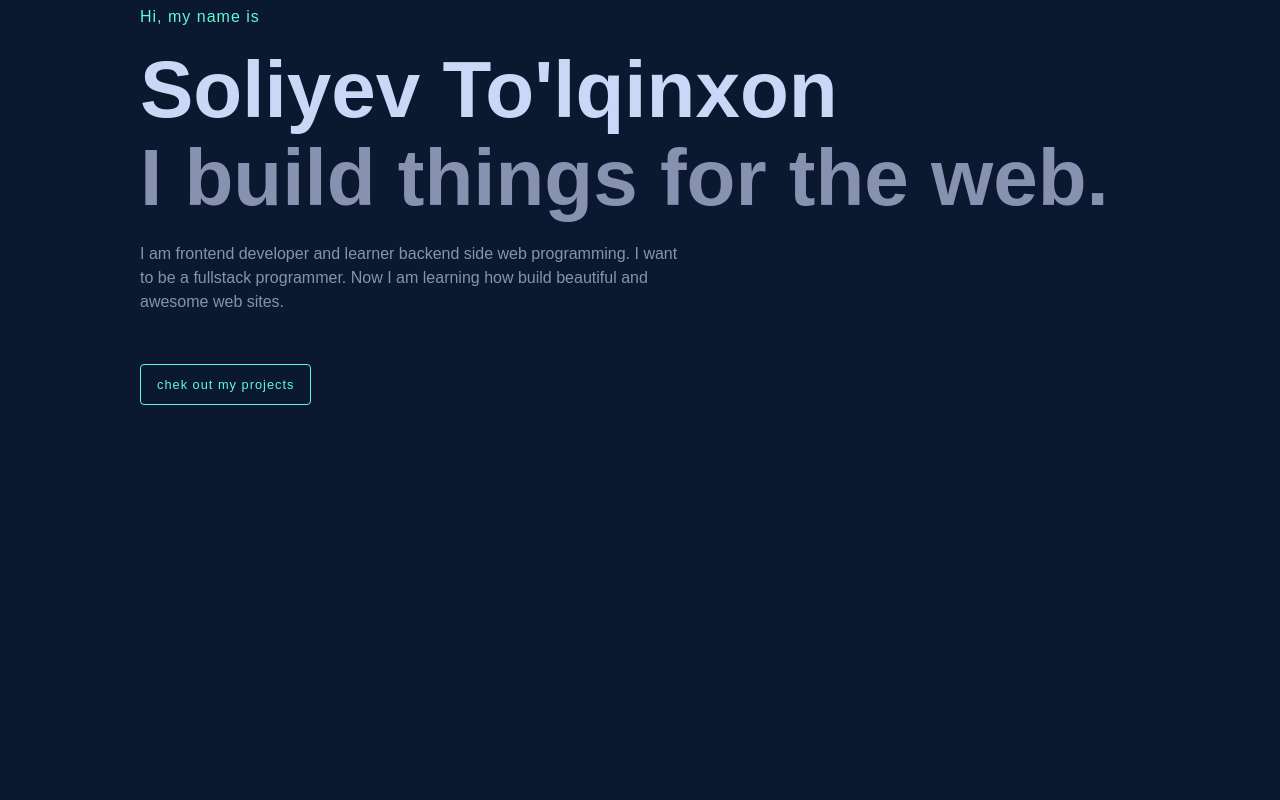
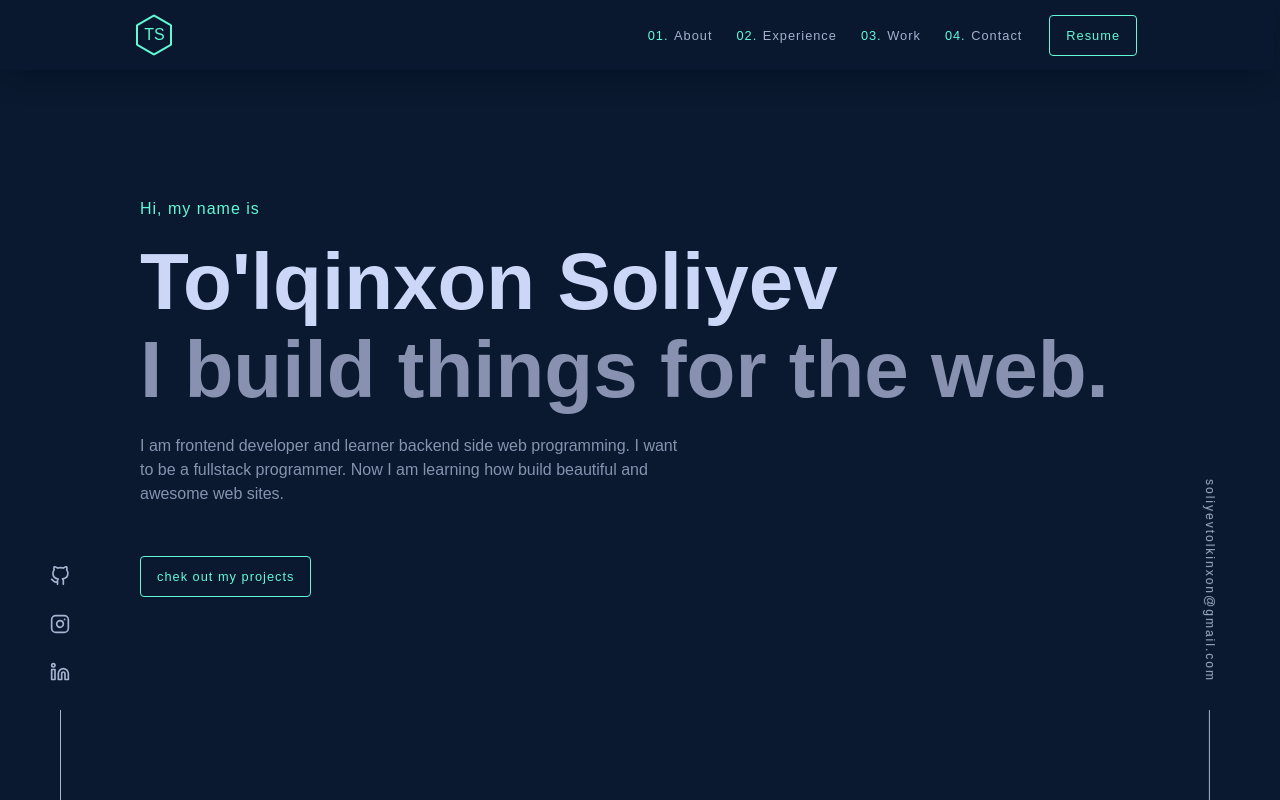
Before and after one commit to Tolkinxon/my-partfolio, a React (Create React App) app: page / in a window 1280 px wide. Built offline with nearby package versions, Linux system fonts and the light colour scheme.

Commit message:
navbar finished

```diff
--- a/src/App.css
+++ b/src/App.css
@@ -16,7 +16,6 @@
   .container {
     max-width: 1000px;
     width: 100%;
-    background-color: #0a192f;
     position: relative;
     margin-right: auto;
     margin-left: auto;
--- a/src/App.jsx
+++ b/src/App.jsx
@@ -13,29 +13,8 @@ import { useState, useRef, useEffect } from 'react';
 
 function App() {
   const [loader, setLoader] = useState(true)
-  const variable = useRef(null)
-  const variable2 = useRef(null)
-  const [hideNavbar, setHideNavbar] = useState('')
-  const [filter, setFilter] = useState(false)
 
-  const changeFilter = (bool = false) => {
-    setFilter(!bool)
-  }
 
-  const logging = (e) => {
-    variable2.current = variable.current
-    variable.current = e.target.scrollTop
-
-    if (variable2.current < variable.current) {
-      setHideNavbar('-70px')
-    }
-    if (variable2.current > variable.current) {
-      setHideNavbar('0px')
-    }
-    if (0 === variable.current) {
-      setHideNavbar('15px')
-    }
-  }
 
   useEffect(() => {
     setTimeout(() => {
@@ -45,44 +24,26 @@ function App() {
 
   return (
 
-        <Header />
 
-    // <>
-    //   {loader ? (
-    //     <Loader />
-    //   ) : (
-    //     <>
-    //       <Navbar scroll={hideNavbar} changeFilter={changeFilter} />
+    <>
+      {loader ? (
+        <Loader />
+      ) : (
+        <>
 
-    //       <div
-    //         className="container"
-    //         onScroll={(e) => logging(e)}
-    //         style={
-    //           filter
-    //             ? {
-    //                 filter: 'blur(5px) brightness(0.7)',
-    //                 overflow: 'hidden',
-    //               }
-    //             : {
-    //                 filter: 'blur(0px) brightness(1)',
-    //                 overflow: 'scroll',
-    //               }
-    //         }
-    //       >
-    //         <div className="content">
-    //           <Icons />
-    //           {/* <Header />
-    //           <About />
-    //           <Experience />
-    //           <SomeThingIveBuild />
-    //           <OtherProjects />
-    //           <WhatNext />
-    //           <DesignedBy /> */}
-    //         </div>
-    //       </div>
-    //     </>
-    //   )}
-    // </>
+              <Navbar />
+              <Icons />
+              <Header />
+              {/* <About />
+              <Experience />
+              <SomeThingIveBuild />
+              <OtherProjects />
+              <DesignedBy /> */}
+
+
+        </>
+      )}
+    </>
   )
 }
 
--- a/src/components/Header/Header.jsx
+++ b/src/components/Header/Header.jsx
@@ -5,7 +5,7 @@ const Header = () => {
     <div className='header'>
         <div className="container">
           <p className='header__text'>Hi, my name is </p>
-          <h1 className='header__heading'>Soliyev To'lqinxon</h1>
+          <h1 className='header__heading'>To'lqinxon Soliyev</h1>
           <h2 className='header__heading2'>I build things for the web.</h2>
           <p className='header__biography'>
             I am frontend developer and learner backend side web programming.
--- a/src/components/Header/header.css
+++ b/src/components/Header/header.css
@@ -1,3 +1,7 @@
+.header {
+  margin-top: 200px;
+}
+
 .header__text {
   font-family: sans-serif;
   font-size: 1rem;
--- a/src/components/Icons/Icons.jsx
+++ b/src/components/Icons/Icons.jsx
@@ -1,3 +1,4 @@
+import './icons.css'
 
 const Icons = () => {
   return (
@@ -12,10 +13,13 @@ const Icons = () => {
           stroke-width="2"
           stroke-linecap="round"
           stroke-linejoin="round"
+          width="20"
+          height="20"
         >
           <title>GitHub</title>
           <path d="M9 19c-5 1.5-5-2.5-7-3m14 6v-3.87a3.37 3.37 0 0 0-.94-2.61c3.14-.35 6.44-1.54 6.44-7A5.44 5.44 0 0 0 20 4.77 5.07 5.07 0 0 0 19.91 1S18.73.65 16 2.48a13.38 13.38 0 0 0-7 0C6.27.65 5.09 1 5.09 1A5.07 5.07 0 0 0 5 4.77a5.44 5.44 0 0 0-1.5 3.78c0 5.42 3.3 6.61 6.44 7A3.37 3.37 0 0 0 9 18.13V22"></path>
         </svg>
+
         <svg
           xmlns="http://www.w3.org/2000/svg"
           role="img"
@@ -25,12 +29,15 @@ const Icons = () => {
           stroke-width="2"
           stroke-linecap="round"
           stroke-linejoin="round"
+          width="20"
+          height="20"
         >
           <title>Instagram</title>
           <rect x="2" y="2" width="20" height="20" rx="5" ry="5"></rect>
           <path d="M16 11.37A4 4 0 1 1 12.63 8 4 4 0 0 1 16 11.37z"></path>
           <line x1="17.5" y1="6.5" x2="17.51" y2="6.5"></line>
         </svg>
+
         <svg
           xmlns="http://www.w3.org/2000/svg"
           role="img"
@@ -40,48 +47,20 @@ const Icons = () => {
           stroke-width="2"
           stroke-linecap="round"
           stroke-linejoin="round"
-        >
-          <title>Twitter</title>
-          <path d="M23 3a10.9 10.9 0 0 1-3.14 1.53 4.48 4.48 0 0 0-7.86 3v1A10.66 10.66 0 0 1 3 4s-4 9 5 13a11.64 11.64 0 0 1-7 2c9 5 20 0 20-11.5a4.5 4.5 0 0 0-.08-.83A7.72 7.72 0 0 0 23 3z"></path>
-        </svg>
-        <svg
-          xmlns="http://www.w3.org/2000/svg"
-          role="img"
-          viewBox="0 0 24 24"
-          fill="none"
-          stroke="currentColor"
-          stroke-width="2"
-          stroke-linecap="round"
-          stroke-linejoin="round"
+          width="20"
+          height="20"
         >
           <title>LinkedIn</title>
           <path d="M16 8a6 6 0 0 1 6 6v7h-4v-7a2 2 0 0 0-2-2 2 2 0 0 0-2 2v7h-4v-7a6 6 0 0 1 6-6z"></path>
           <rect x="2" y="9" width="4" height="12"></rect>
           <circle cx="4" cy="4" r="2"></circle>
         </svg>
-        <svg
-          xmlns="http://www.w3.org/2000/svg"
-          role="img"
-          viewBox="0 0 24 24"
-          fill="none"
-          stroke="currentColor"
-          stroke-width="2"
-          stroke-linecap="round"
-          stroke-linejoin="round"
-        >
-          <title>CodePen</title>
-          <polygon points="12 2 22 8.5 22 15.5 12 22 2 15.5 2 8.5 12 2"></polygon>
-          <line x1="12" y1="22" x2="12" y2="15.5"></line>
-          <polyline points="22 8.5 12 15.5 2 8.5"></polyline>
-          <polyline points="2 15.5 12 8.5 22 15.5"></polyline>
-          <line x1="12" y1="2" x2="12" y2="8.5"></line>
-        </svg>
-        <div className='line'></div>
+        <div className='icons__line'></div>
       </div>
 
       <span className='email'>
-        <span>soliyevtolkinxon@gmail.com</span>
-        <span className='lane'></span>
+        <span><a href="#">soliyevtolkinxon@gmail.com</a></span>
+        <div className='email__line'></div>
       </span>
     </>
   )
--- /dev/null
+++ b/src/components/Icons/icons.css
@@ -0,0 +1,82 @@
+/****************** ICON'S CSS CODES  || ***********/
+/*                                    \/           */
+.icons {
+  position: fixed;
+  bottom: 0px;
+  left: 50px;
+  display: inline-block;
+}
+
+.icons > svg {
+  display: block;
+  margin-bottom: 28px;
+  width: 20px;
+  height: 20px;
+  color: #a8b2d1;
+  transition: all 0.5s;
+}
+
+.icons > svg:hover {
+  color: #62f9d6;
+  transform: translateY(-5px);
+}
+
+.icons__line {
+  width: 1px;
+  height: 90px;
+  background-color: #a8b2d1;
+  margin: 0px auto;
+}
+
+.email {
+  display: flex;
+  align-items: center;
+  height: 20px;
+  position: fixed;
+  bottom: -20px;
+  right: 60px;
+  transform-origin: right top;
+  transform: rotate(90deg);
+  color: #a8b2d1;
+  font-family: sans-serif;
+  font-size: 12px;
+  font-weight: 300;
+}
+
+.email span:nth-child(1) {
+  transition: all 0.5s;
+  font-style: 'SF Mono', 'Fira Code', 'Fira Mono', 'Roboto Mono', monospace;
+  letter-spacing: 2px;
+}
+.email span:nth-child(1):hover {
+  color: #62f9d6;
+  transform: translateX(-5px);
+}
+
+a {
+
+  text-decoration: none;
+  color: currentColor;
+}
+
+.email__line {
+  display: inline-block;
+  width: 90px;
+  height: 1px;
+  background-color: #a8b2d1;
+  margin-left: 28px;
+}
+
+
+/*                                    /\            */
+/****************** ICON'S CSS CODES  ||  ***********/
+
+@media only screen and (max-width: 770px) {
+  .icons {
+    display: none;
+  }
+
+  .email {
+    display: none;
+  }
+}
--- a/src/components/Navbar/Navbar.jsx
+++ b/src/components/Navbar/Navbar.jsx
@@ -1,54 +1,18 @@
-import { useEffect, useState } from 'react'
+import './navbar.css'
 
-const Navbar = ({ scroll, changeFilter }) => {
-  const [clicking, setClicking] = useState(false)
-  const [elemWidth, setElemWidth] = useState(0)
-  const [otherScrollElems, setOtherScrollElems] = useState({})
-
-  window.addEventListener('resize', () => {
-    setElemWidth(window.innerWidth / 2)
-  })
-
-  const hideAndShow = () => {
-    setClicking(!clicking)
-    changeFilter(clicking)
-  }
-
-  useEffect(() => {
-    if (scroll === '15px') {
-      setOtherScrollElems({
-        backgroundColor: '#0A192F',
-        boxShadow: '0 10px 30px -10px #0A192F',
-        backdropFilter: 'blur(0px);',
-        top: scroll,
-      })
-    } else {
-      setOtherScrollElems({ top: scroll })
-    }
-  }, [scroll])
-
-  useEffect(() => {
-    setElemWidth(window.innerWidth / 2)
-  }, [])
-
+const Navbar = () => {
   return (
-    <nav className='navbar' style={otherScrollElems}>
-      <div className='box_container'>
-        <div className='box'></div>
-        <div className='box'></div>
-        <div className='box'></div>
-        <div className='box'>S</div>
+    <nav className='navbar'>
+      <div className="container navbar__container">
+        <div className='navbar__box-container'>
+          <div className='navbar__box-item'></div>
+          <div className='navbar__box-item'></div>
+          <div className='navbar__box-item'></div>
+          <div className='navbar__box-item'>TS</div>
         </div>
 
-      <div
-        className='selects_wrapper'
-        style={
-          clicking
-            ? { transform: `translateX(-${elemWidth}px)` }
-            : { transform: 'translateX(0px)' }
-        }
-      >
-        <div className='selects'>
+        <div className='navbar__features-wrapper'>
+          <div className='navbar__features'>
             <a href="#">
               <span>01. </span> About
             </a>
@@ -64,12 +28,7 @@ const Navbar = ({ scroll, changeFilter }) => {
             <button className="button">Resume</button>
           </div>
         </div>
-      <input type="checkbox" id="checkbox"  onClick={hideAndShow}/>
-      <label for="checkbox" className="toggle">
-          <div className="bars" id="bar1"></div>
-          <div className="bars" id="bar2"></div>
-          <div className="bars" id="bar3"></div>
-      </label>
+      </div>
     </nav>
   )
 }
--- /dev/null
+++ b/src/components/Navbar/navbar.css
@@ -0,0 +1,123 @@
+/*********** NAVBAR STYLES *************/
+.navbar {
+  position: fixed !important;
+  top: 0;
+  left: 0;
+  height: 70px;
+  width: calc(100vw - 6px);
+  background-color: rgba(10, 25, 47, 0.85);
+  box-shadow: 0 10px 30px -10px rgba(2, 12, 27, 0.7);
+  backdrop-filter: blur(10px);
+  z-index: 999;
+  position: relative;
+  display: flex;
+  align-items: center;
+}
+
+.navbar__container {
+  position: relative;
+  display: flex;
+  align-items: center;
+}
+
+/********* SIX CORNER ********/
+.navbar__box-container {
+  width: 36px;
+  height: 36px;
+  display: flex;
+  align-items: center;
+  justify-content: center;
+  border-radius: 50%;
+}
+
+.navbar__box-container:hover {
+  background-color: rgba(100, 255, 218, 0.2);
+}
+
+.navbar__box-item {
+  position: absolute;
+  width: 36px;
+  height: 20px;
+  border-right: 2px solid #62f9d6;
+  border-left: 2px solid #62f9d6;
+  transform-origin: center center;
+  display: flex;
+  align-items: center;
+  justify-content: center;
+  color: #62f9d6;
+  font-weight: 500;
+  font-size: 1rem;
+  font-family: sans-serif;
+}
+
+.navbar__box-item:nth-child(1) {
+  transform: rotate(60deg);
+}
+.navbar__box-item:nth-child(2) {
+  transform: rotate(120deg);
+}
+/********* SIX CORNER ********/
+
+
+.navbar__features-wrapper {
+  width: 100%;
+  display: flex;
+  align-items: center;
+  justify-content: right;
+}
+
+.navbar__features > a {
+  color: #a4b0cd;
+  font-family: sans-serif;
+  font-size: 0.8rem;
+  text-decoration: none;
+  font-weight: 500;
+  letter-spacing: 1px;
+  padding: 12px;
+}
+
+.navbar__features > a > span {
+  margin-right: 1px;
+  color: #62f9d6;
+}
+
+.navbar__features > a:hover {
+  color: #62f9d6;
+}
+
+
+
+
+
+
+
+.navbar button {
+  margin-left: 15px;
+}
+
+/*********** NAVBAR STYLES *************/
+
+/* MEDIA QUERIES SIDE */
+@media only screen and (max-width: 770px) {
+  .navbar__features-wrapper {
+    position: absolute;
+    top: 0px;
+    right: -50vw;
+    width: 100vw;
+    height: 100vh;
+    display: flex;
+    align-items: left;
+    transition: 1s ease all;
+  }
+
+  .navbar__features {
+    right: 0;
+    flex-direction: column;
+    height: 100%;
+    width: 50%;
+    background-color: #112240;
+    justify-content: space-evenly;
+  }
+}
+
+/* MEDIA QUERIES SIDE */
```
Lines whose indentation alone changed are shown as unchanged.
